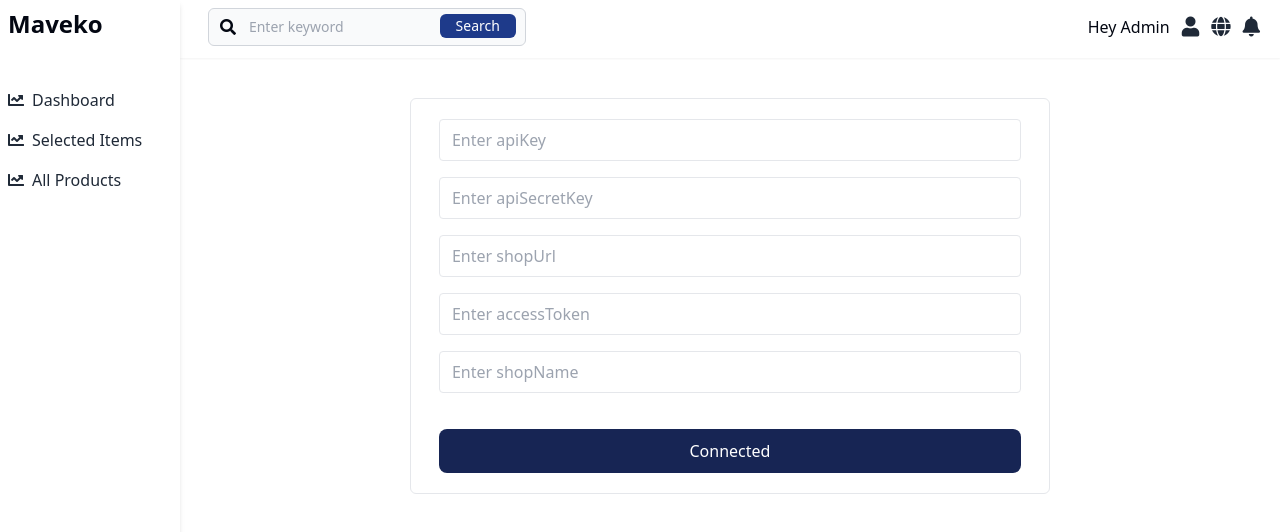
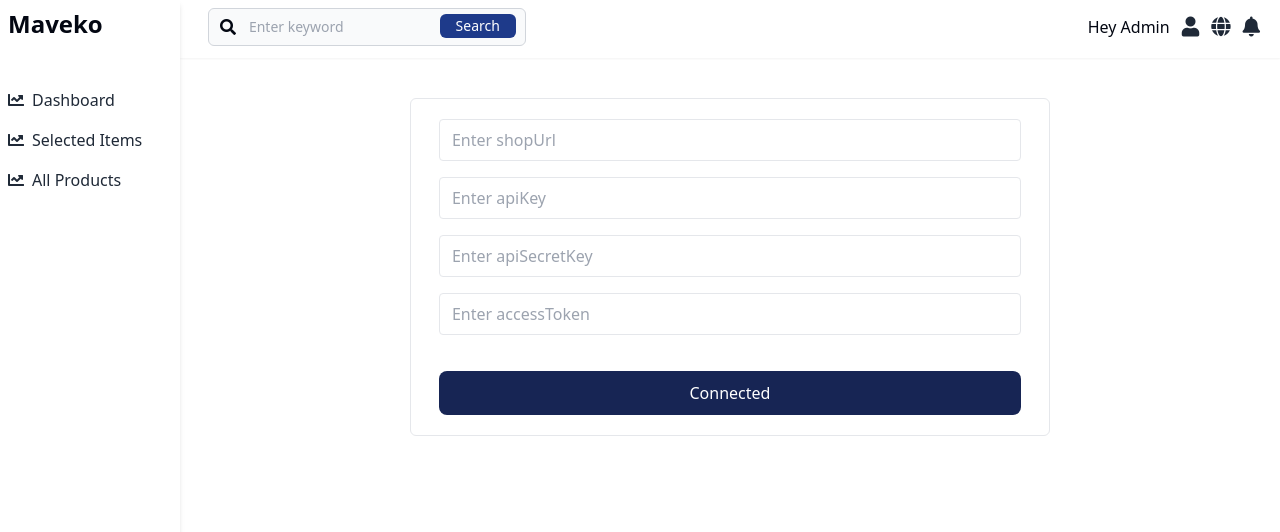
Before and after one commit to Yordaaa/Shopify_Dashboard, a React (Vite) app: page / in a window 1280 px wide. Shown: the top 532 px of the page. Built offline with nearby package versions, Linux system fonts and the light colour scheme.

Commit message:
update the data send to server

```diff
--- a/src/Dashboard/Home.tsx
+++ b/src/Dashboard/Home.tsx
@@ -8,7 +8,6 @@ function Home() {
   const [apiSecretKey, setApiSecretKey] = useState("");
   const [shopUrl, setShopUrl] = useState("");
   const [accessToken, setAccessToken] = useState("");
-  const [shopName, setShopName] = useState("");
 
   const [registration, { isLoading }] = useRegistrationMutation();
   const navigate = useNavigate();
@@ -21,7 +20,6 @@ function Home() {
         apiSecretKey,
         shopUrl,
         accessToken,
-        shopName,
       }).unwrap();
 
       if (res.success) {
@@ -30,7 +28,6 @@ function Home() {
         setApiSecretKey("");
         setShopUrl("");
         setAccessToken("");
-        setShopName("");
         navigate("/product");
       }
     } catch (error: any) {
@@ -42,6 +39,16 @@ function Home() {
     <div className="w-full use">
       <div className="max-w-screen-sm mx-auto pt-5 px-7 border p-5 mt-10 rounded-md">
         <form onSubmit={connectHandler}>
+          <div className="mb-4">
+            <input
+              className="border rounded w-full py-2 px-3 text-gray-00 "
+              id="shopUrl"
+              type="text"
+              placeholder="Enter shopUrl"
+              value={shopUrl}
+              onChange={(e) => setShopUrl(e.target.value)}
+            />
+          </div>
           <div className="mb-4">
             <input
               className="border rounded w-full py-2 px-3 text-gray-00 "
@@ -65,31 +72,11 @@ function Home() {
           <div className="mb-4">
             <input
               className="border rounded w-full py-2 px-3 text-gray-00 "
-              id="shopUrl"
-              type="text"
-              placeholder="Enter shopUrl"
-              value={shopUrl}
-              onChange={(e) => setShopUrl(e.target.value)}
-            />
-          </div>
-          <div className="mb-4">
-            <input
-              className="border rounded w-full py-2 px-3 text-gray-00 "
               id="accessToken"
               type="text"
               placeholder="Enter accessToken"
               value={accessToken}
               onChange={(e) => setAccessToken(e.target.value)}
-            />
-          </div>
-          <div className="mb-4">
-            <input
-              className="border rounded w-full py-2 px-3 text-gray-00 "
-              id="shopName"
-              type="text"
-              placeholder="Enter shopName"
-              value={shopName}
-              onChange={(e) => setShopName(e.target.value)}
             />
           </div>
           <div className="flex justify-end">
```
